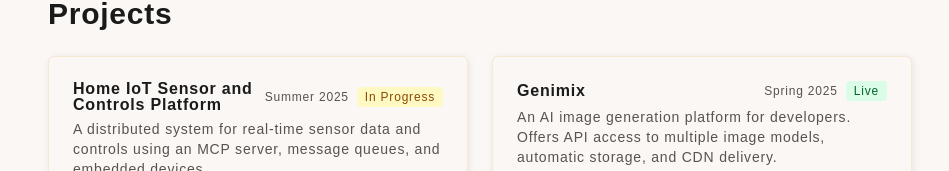
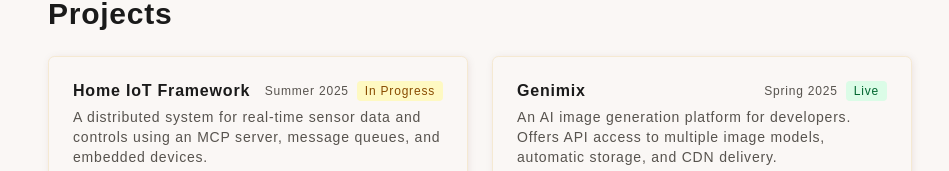
Before and after one commit to mbocsi/marton-site, a React (Vite) app: page /projects in a window 1280 px wide. Shown: the part 116-287 px from the top of the page, without its empty margins (160-1109 px from the left). Built offline with nearby package versions, Linux system fonts and the light colour scheme.

Commit message:
Added link to IoT framework project

```diff
--- a/src/Projects.tsx
+++ b/src/Projects.tsx
@@ -11,12 +11,13 @@
 
 const projects = [
 	{
-		title: "Home IoT Sensor and Controls Platform",
+		title: "Home IoT Framework",
 		description:
 			"A distributed system for real-time sensor data and controls using an MCP server, message queues, and embedded devices.",
 		tech: ["Go", "C", "TCP", "ESP32", "Raspberry Pi", "Grafana"],
 		date: "Summer 2025",
 		status: "In Progress",
+		link: "https://github.com/mbocsi/gohab",
 	},
 	{
 		title: "Genimix",
```
